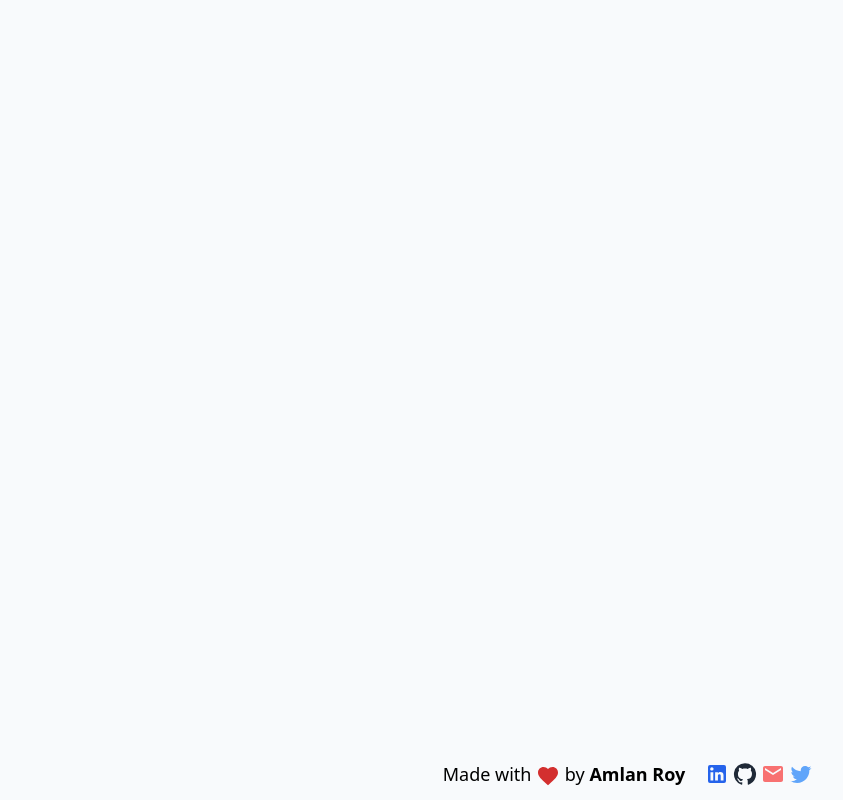
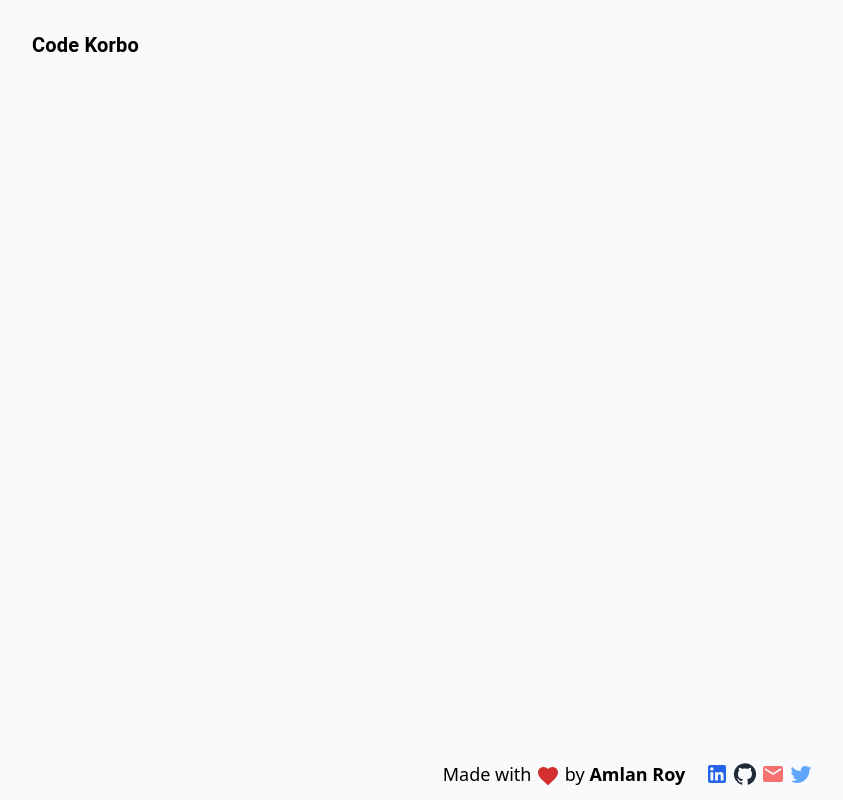
Before and after one commit to amlan-roy/code-korbo-web, a Next.js app: page / in a window 1280 px wide. Shown: the whole page, without its empty margins (12-855 px from the left). Built offline with nearby package versions, Linux system fonts and the light colour scheme; no server answers.

Commit message:
Added topBar and firebase setup

```diff
--- a/package.json
+++ b/package.json
@@ -20,10 +20,12 @@
     "autoprefixer": "10.4.16",
     "eslint": "8.52.0",
     "eslint-config-next": "14.0.0",
+    "firebase": "^10.5.2",
     "next": "13.4",
     "postcss": "8.4.31",
     "react": "18.2.0",
     "react-dom": "18.2.0",
+    "react-firebase-hooks": "^5.1.1",
     "tailwindcss": "3.3.5",
     "typescript": "5.2.2"
   }
--- a/src/app/layout.tsx
+++ b/src/app/layout.tsx
@@ -1,6 +1,10 @@
-import Footer from "@/components/Footer/Footer";
+"use client";
+
 import "./globals.css";
 import type { Metadata } from "next";
+import { usePathname } from "next/navigation";
+import Footer from "@/components/Footer/Footer";
+import Topbar from "@/components/Topbar/Topbar";
 
 export const metadata: Metadata = {
   title: "Code Korbo: Online code practice app",
@@ -12,6 +16,8 @@ export default function RootLayout({
 }: {
   children: React.ReactNode;
 }) {
+  const currentPathName = usePathname();
+  const problemsPagePath = "/problem/";
   return (
     <html lang="en">
       <head>
@@ -24,6 +30,7 @@ export default function RootLayout({
       </head>
       <body>
         <div className="flex h-screen bg-slate-50 flex-col text-label-1 justify-between">
+          <Topbar problemPage={currentPathName.startsWith(problemsPagePath)} />
           {children}
           <Footer />
         </div>
--- /dev/null
+++ b/src/components/Topbar/Topbar.tsx
@@ -0,0 +1,28 @@
+import { auth } from "@/firebase/firebase";
+import React from "react";
+import { useAuthState, useSignOut } from "react-firebase-hooks/auth";
+import Navbar from "../Navbar/Navbar";
+
+type TopbarProps = {
+  problemPage?: boolean;
+};
+
+/**
+ * Component that is used to render the topbar and contains the logic
+ *
+ * @param problemPage : Boolean that decides if the component is used in problems page or not
+ */
+const Topbar: React.FC<TopbarProps> = ({ problemPage }) => {
+  const [user] = useAuthState(auth);
+  const [signOut] = useSignOut(auth);
+
+  return (
+    <Navbar
+      handleLogout={signOut}
+      isLoggedIn={!!user}
+      userName={user?.displayName}
+    />
+  );
+};
+
+export default Topbar;
--- /dev/null
+++ b/src/firebase/firebase.ts
@@ -0,0 +1,19 @@
+import { initializeApp, getApp, getApps } from "firebase/app";
+import { getAuth } from "firebase/auth";
+import { getFirestore } from "firebase/firestore";
+
+const firebaseConfig = {
+  apiKey: process.env.NEXT_PUBLIC_FIREBASE_API_KEY,
+  authDomain: process.env.NEXT_PUBLIC_FIREBASE_AUTH_DOMAIN,
+  projectId: process.env.NEXT_PUBLIC_FIREBASE_PROJECT_ID,
+  storageBucket: process.env.NEXT_PUBLIC_FIREBASE_STORAGE_BUCKET,
+  messagingSenderId: process.env.NEXT_PUBLIC_FIREBASE_MESSAGING_SENDER_ID,
+  appId: process.env.NEXT_PUBLIC_FIREBASE_APP_ID,
+};
+
+const app = !getApps.length ? initializeApp(firebaseConfig) : getApp();
+
+const auth = getAuth(app);
+const firestore = getFirestore(app);
+
+export { auth, firestore, app };
```
Also changed, not shown: 1 other file (tests, documents, lock files or other folders).
